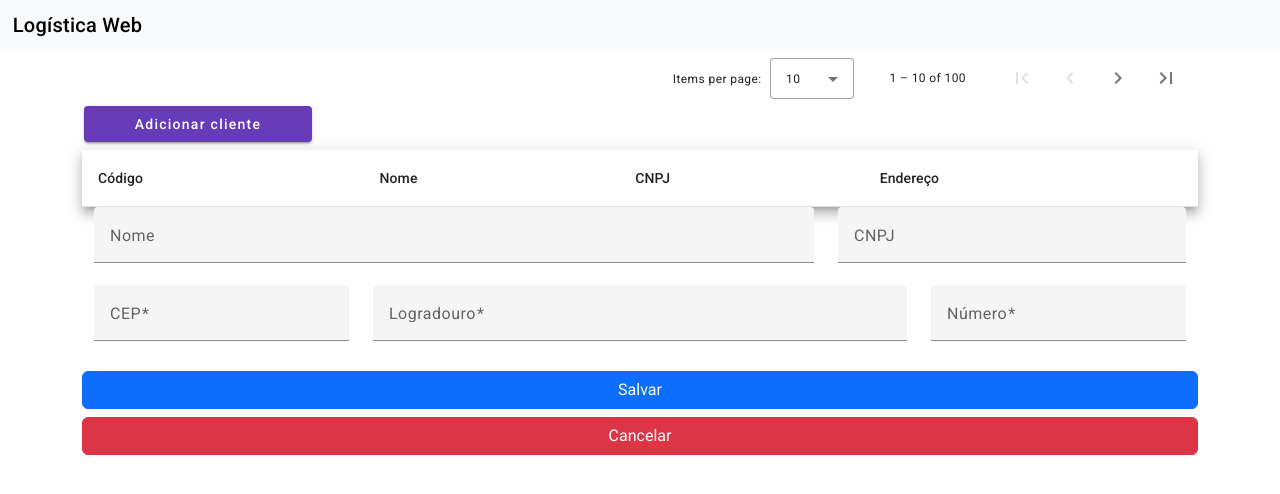
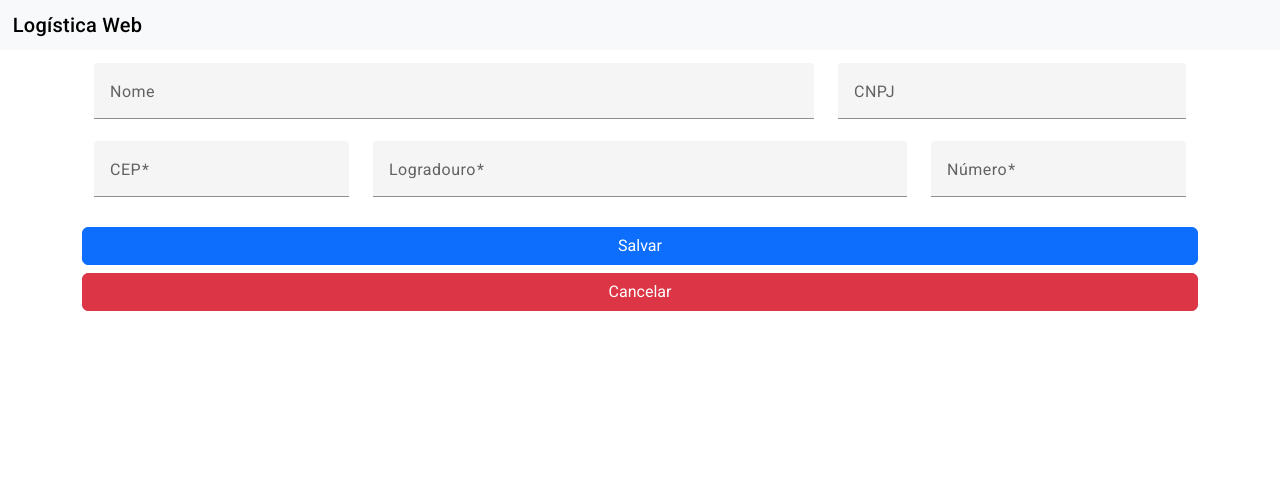
Before and after one commit to rbverissimo/maxima-teste-tecico, an Angular app in the folder logistica-web/: page /cadastro/novo in a window 1280 px wide. Shown: the top 494 px of the page. Built offline with nearby package versions, Linux system fonts and the light colour scheme.

Commit message:
Resolvendo problemas em relação ao router do Angular. Excluída a dependência da rota de EditarClientesComponent como uma rota child da Cadastro.

```diff
--- a/logistica-web/angular.json
+++ b/logistica-web/angular.json
@@ -99,5 +99,8 @@
         }
       }
     }
+  },
+  "cli": {
+    "analytics": "ed0d988b-bbe0-4c70-8fea-f77a49c3aa7a"
   }
 }
--- a/logistica-web/src/app/app-routing.module.ts
+++ b/logistica-web/src/app/app-routing.module.ts
@@ -6,9 +6,8 @@ import { PaginaNaoEncontradaComponent } from './negocio/pagina-nao-encontrada/pa
 
 const routes: Routes = [
   {path: '', redirectTo: '/cadastro', pathMatch: 'full'},
-  {path: 'cadastro', component: CadastroComponent, children: [
-    {path: 'novo', component: EditarClienteComponent }
-  ]},
+  {path: 'cadastro', component: CadastroComponent },
+  {path: 'cadastro/novo', component: EditarClienteComponent },
   {path: 'nao-encontrado', component: PaginaNaoEncontradaComponent},
   {path: '**', redirectTo: '/nao-encontrado' }
 ];
--- a/logistica-web/src/app/negocio/cadastro/editar-cliente/editar-cliente.component.html
+++ b/logistica-web/src/app/negocio/cadastro/editar-cliente/editar-cliente.component.html
@@ -1,4 +1,4 @@
-<div class="container">
+<div class="container" style="margin-top: 0.8rem;">
       <div class="row">
             <div class="col-md-8">
                   <form>
```
